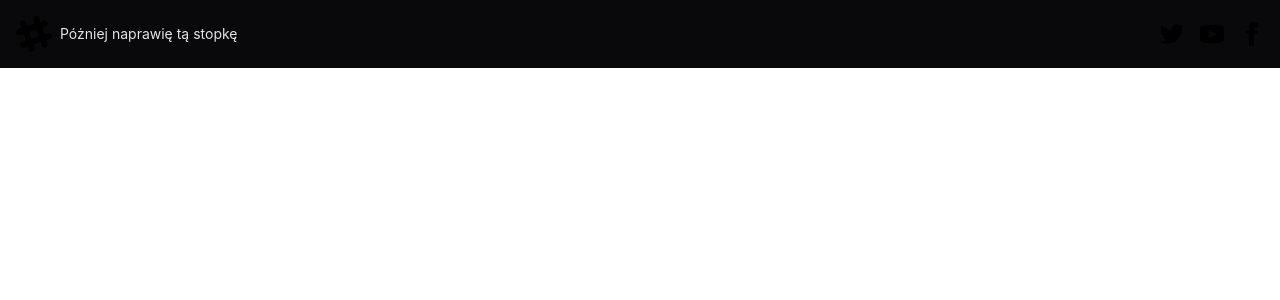
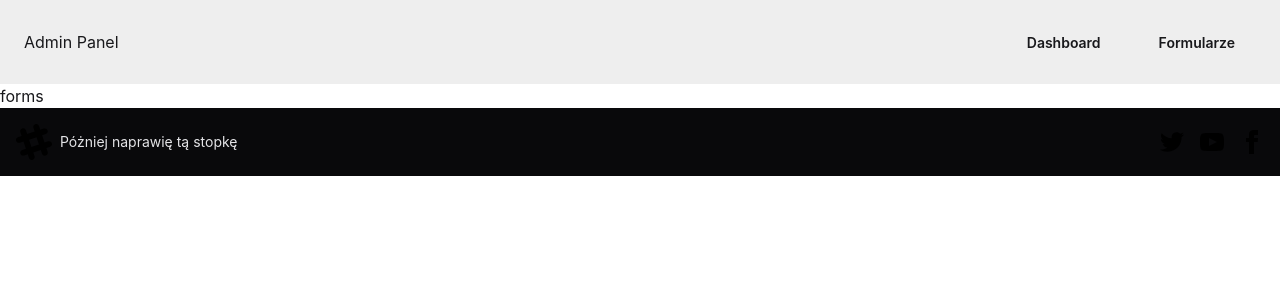
Before and after one commit to Zyziolez/AnimalShelterWebsite, a Vue app: page /admin/forms in a window 1280 px wide. Shown: the top 300 px of the page. Built offline with nearby package versions, Linux system fonts and the light colour scheme; the HTML template or start-up script is replaced by a standard one.

Commit message:
filter component and router nesting

```diff
--- a/package.json
+++ b/package.json
@@ -15,6 +15,7 @@
     "format": "prettier --write --experimental-cli src/"
   },
   "dependencies": {
+    "@iconify/vue": "^5.0.1",
     "vue": "^3.5.32",
     "vue-router": "^5.0.4"
   },
--- a/src/components/adminMenu/AdminMenu.vue
+++ b/src/components/adminpanel/AdminMenu.vue
@@ -28,8 +28,8 @@
       <div className="mx-2 flex-1 px-2">Admin Panel</div>
       <div className="hidden flex-none lg:block">
         <ul className="menu menu-horizontal">
-          <li><button className="btn btn-ghost">Panel</button></li>
-          <li><button className="btn btn-ghost">Formularze</button></li>
+          <li><RouterLink to="/admin" ><button className="btn btn-ghost" >Dashboard</button></RouterLink></li>
+          <li><RouterLink to="/admin/forms"><button className="btn btn-ghost">Formularze</button></RouterLink></li>
 
         </ul>
       </div>
--- /dev/null
+++ b/src/components/adminpanel/SearchBar.vue
@@ -0,0 +1,57 @@
+<script setup lang="ts">
+import { Icon } from '@iconify/vue'
+</script>
+<template>
+    <div >
+  <div>
+    <h2>Zwierzaki w bazie</h2>
+  </div>
+  <div >
+    <input type="text" placeholder="Wyszukaj..." class="input input-bordered w-full" />
+    <h2 class="mt-6" >Sortuj</h2>
+
+    <div class="flex gap-4" >
+            <fieldset className="fieldset">
+                <legend className="fieldset-legend">Gatunek</legend>
+            <details className="dropdown">
+                <summary className="m-1">Wszystkie gatunki</summary>
+                <ul className="menu dropdown-content bg-base-100 rounded-box z-1 w-52 p-2 shadow-sm">
+                    <li><a>Kot</a></li>
+                    <li><a>Pies</a></li>
+                </ul>
+                </details>
+         </fieldset>
+         <fieldset className="fieldset">
+                <legend className="fieldset-legend">Płeć</legend>
+            <details className="dropdown">
+                <summary className="m-1">Wszystkie płcie</summary>
+                <ul className="menu dropdown-content bg-base-100 rounded-box z-1 w-52 p-2 shadow-sm">
+                    <li><a>Samica</a></li>
+                    <li><a>Samiec</a></li>
+                </ul>
+                </details>
+         </fieldset>
+
+    </div>
+
+    <div class="dropdown dropdown-end">
+      <!-- <div tabIndex="0" role="button" class="btn btn-ghost">
+        <Icon icon="flowbite:adjustments-horizontal-outline" width="24" height="24" />
+      </div>
+      <ul
+        tabIndex="-1"
+        class="menu menu-sm dropdown-content bg-base-100 rounded-box z-1 mt-3 w-52 p-2 shadow">
+        <li>
+          <a class="justify-between">
+            Profile
+            <span class="badge">New</span>
+          </a>
+        </li>
+        <li><a>Settings</a></li>
+        <li><a>Logout</a></li>
+      </ul> -->
+    </div>
+
+</div>
+    </div>
+</template>
--- a/src/composables/useAnimals.ts
+++ b/src/composables/useAnimals.ts
@@ -37,6 +37,7 @@ export function useAnimals() {
     try {
       const response = await fetch('https://localhost:5001/api/Animals')
       simpleAnimals.value = await response.json()
+      // console.log(simpleAnimals.value)
     } finally {
       loading.value = false
     }
--- a/src/router/index.ts
+++ b/src/router/index.ts
@@ -17,12 +17,24 @@ const router = createRouter({
     {
        path: '/login',
       name: 'login',
-      component: () => import('@/views/LoginView.vue')
+      component: () => import('@/views/adminpanel/LoginView.vue')
     },
     {
         path: '/admin',
         name: 'admin',
-        component: () => import('@/views/AdminView.vue')
+        component: () => import('@/views/adminpanel/AdminView.vue'),
+        children: [
+          {
+            path: '',
+            name: 'admin-dashboard',
+            component: () => import('@/views/adminpanel/AdminDashboardView.vue')
+          },
+          {
+            'path': 'forms',
+            'name': 'admin-forms',
+            'component': () => import('@/views/adminpanel/AdminFormsView.vue')
+          }
+        ]
     }
 
   ],
--- a/src/views/AdminView.vue
+++ b/src/views/adminpanel/AdminDashboardView.vue
@@ -1,21 +1,24 @@
-
 <script setup lang="ts">
 import { ref, onMounted } from 'vue'
 import { useAnimals } from '@/composables/useAnimals'
 import AnimalCard from '@/components/AnimalCard.vue';
-import AdminMenu from '@/components/adminMenu/AdminMenu.vue';
+import SearchBar from '@/components/adminpanel/SearchBar.vue';
 
 const { simpleAnimals, fetchSimpleAnimals } = useAnimals()
+onMounted(async () => {
+  await fetchSimpleAnimals()
+})
+
 
 
 </script>
 <template>
+    <div >
+        <div className=" mt-4 justify-center  w-4/5 mx-auto">
 
-   <div>
-    <AdminMenu/>
-    <div className=" mt-4 justify-center  w-4/5 mx-auto">
-
-<button className="btn w-full">Wide</button>
+           <div  >
+             <SearchBar/>
+           </div>
     <div className="flex gap-4 mt-4 justify-center flex-wrap">
         <AnimalCard/>
       <AnimalCard/>
@@ -27,5 +30,5 @@ const { simpleAnimals, fetchSimpleAnimals } = useAnimals()
 
 
     </div>
-   </div>
+    </div>
 </template>
--- /dev/null
+++ b/src/views/adminpanel/AdminFormsView.vue
@@ -0,0 +1,8 @@
+<script setup lang="ts">
+
+</script>
+<template>
+    <div >
+       <h1>forms</h1>
+    </div>
+</template>
--- /dev/null
+++ b/src/views/adminpanel/AdminView.vue
@@ -0,0 +1,15 @@
+
+<script setup lang="ts">
+
+import AdminMenu from '@/components/adminpanel/AdminMenu.vue';
+
+
+
+</script>
+<template>
+
+   <div>
+    <AdminMenu/>
+   <RouterView/>
+   </div>
+</template>
```
Also changed, not shown: src/views/adminpanel/LoginView.vue (renamed from src/views/LoginView.vue), 1 other file (tests, documents, lock files or other folders).
